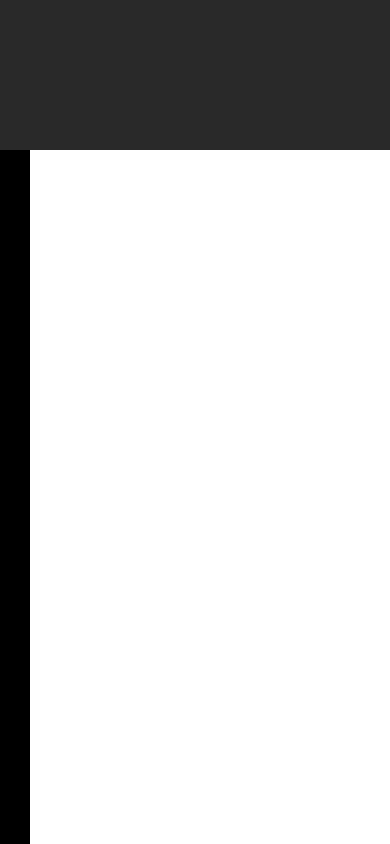
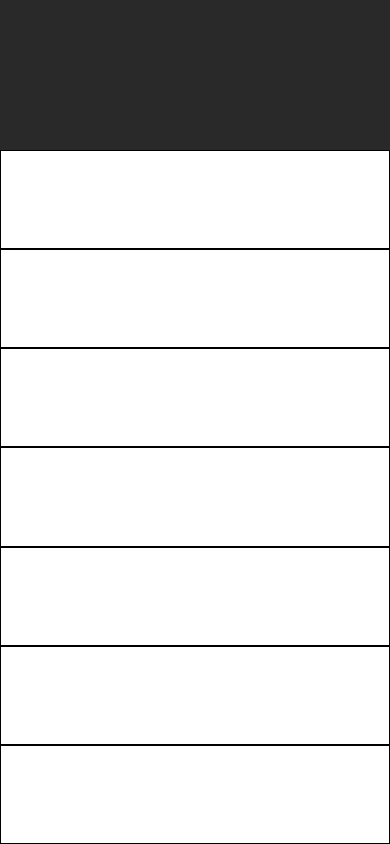
Before and after one commit to AdrianVillalbaSanchez/Calculadora-React-Native, a React Native app in the folder calculadora/: screen / in a window 390 px wide. Built offline with nearby package versions, Linux system fonts and the light colour scheme.

Commit message:
added css to last new view and now only display 7 rows (15 buttons/2) + 1 equal button

```diff
--- a/calculadora/src/components/screens/Calc.js
+++ b/calculadora/src/components/screens/Calc.js
@@ -33,10 +33,13 @@ class Calc extends React.Component {
                     value={this.state.inputText} // valor por defecto
                     style={styles.input} />
 
-                <View style={{ flex: 1, flexDirection: "row" }}>
+                <View style={{ flex: 1, flexDirection: "column" }}>
                     {this.validKeys.map((key, i) => {
+                        if (i % 2 == 0) {
+                            return;
+                        }
                         return (
-                            <View>
+                            <View style={styles.row}>
                                 <View style={styles.button}></View>
                             </View>
                         );
@@ -56,7 +59,12 @@ const styles = StyleSheet.create({
         textAlign: 'right'
     },
 
-    button: { flex: 1, borderWidth: 1 }
+    button: { flex: 1, borderWidth: 1 },
+
+    row: {
+        flex: 1,
+        flexDirection: 'row'
+    }
 })
 
 export default Calc;
```
